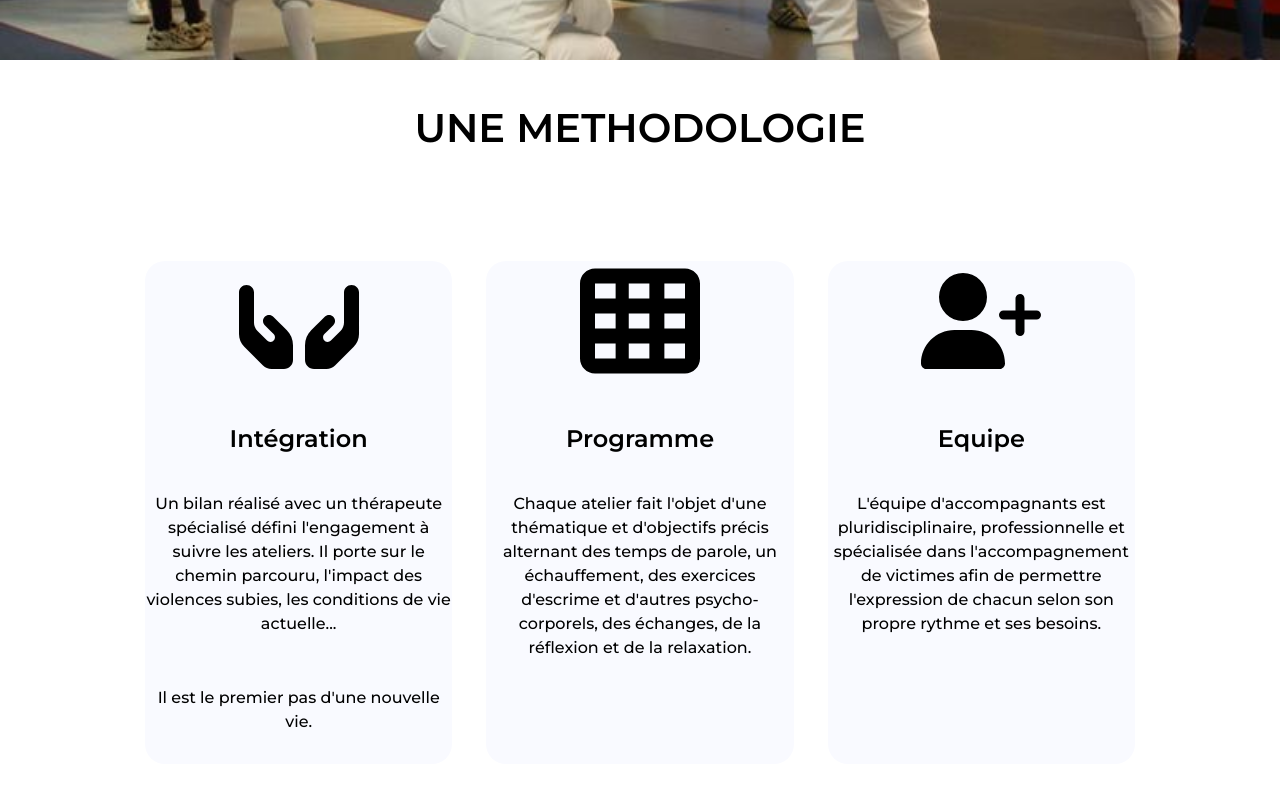
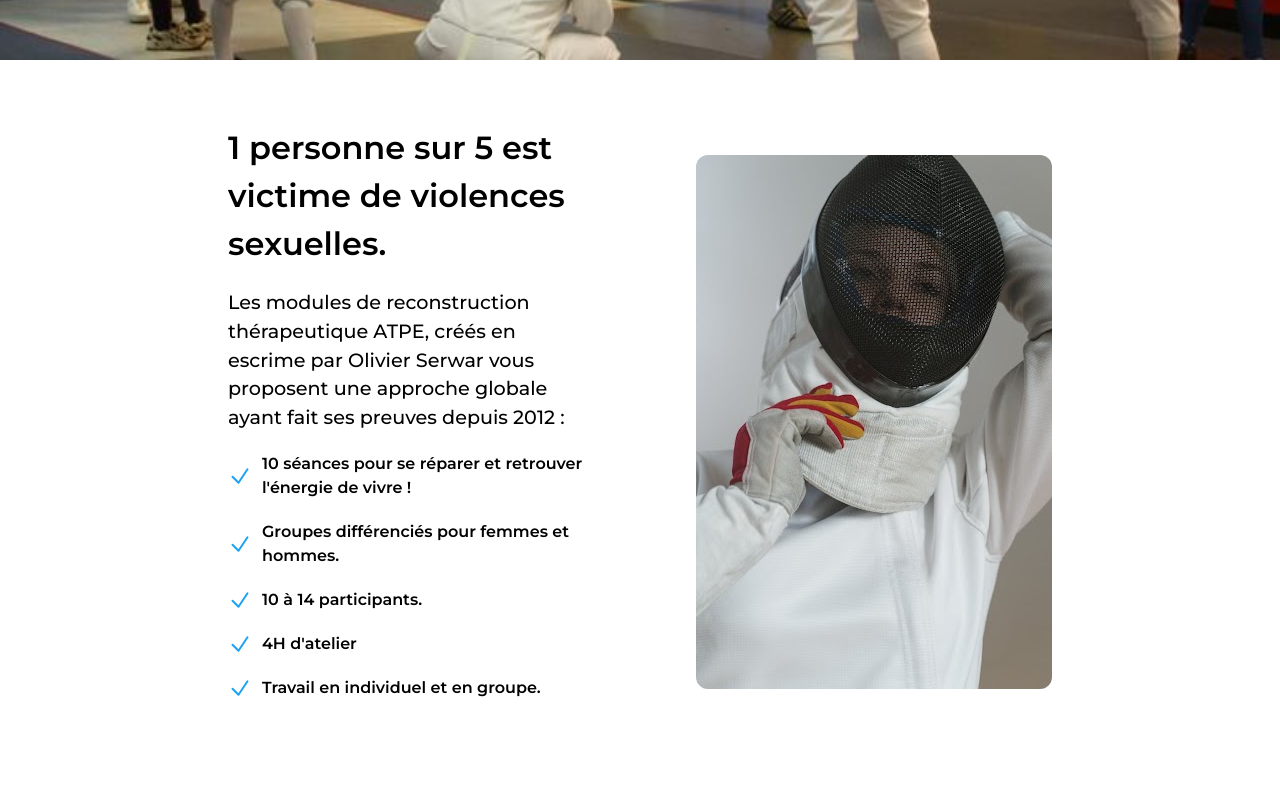
Before and after one commit to Matsuel/ATPE, a Next.js app: page /violences-sexuelles in a window 1280 px wide. Shown: the part 500-1300 px from the top of the page. Built offline with nearby package versions, Linux system fonts and the light colour scheme.

Commit message:
add violences stats

```diff
--- a/src/pages/violences-sexuelles.tsx
+++ b/src/pages/violences-sexuelles.tsx
@@ -7,9 +7,10 @@ import TopPic from '@/Components/TopPic/TopPic';
 import TabName from '@/Components/TabName/TabName';
 import Infos, { InfosProps } from '@/Components/Infos/Infos';
 import { faArrowsUpDownLeftRight, faFaceSmile, faHandsHolding, faSquareCheck, faTableCells, faUserPlus } from '@fortawesome/free-solid-svg-icons';
+import Image from 'next/image';
+import ImgEscrime8 from '@/assets/imgEscrime8.jpg';
+import Check from '@/assets/check.svg';
 import Subtitle from '@/Components/Subtitle/Subtitle';
-import Trees from '@/assets/trees.jpg';
-import Image from 'next/image';
 
 interface ViolencesProps {
 
@@ -62,6 +63,16 @@ const MethodoliesArray: InfosProps[] = [
     }
 ]
 
+const StepsViolences: string[] = [
+    "10 séances pour se réparer et retrouver l'énergie de vivre !",
+    "Groupes différenciés pour femmes et hommes.",
+    "10 à 14 participants.",
+    "4H d'atelier",
+    "Travail en individuel et en groupe."
+]
+
+
+
 const Violences = ({ }: ViolencesProps) => {
     return (
         <div className={styles.Violences_container}>
@@ -70,6 +81,29 @@ const Violences = ({ }: ViolencesProps) => {
             <TabName name="Violences sexuelles" />
 
             <TopPic image={ImgEscrime7} text="Violences sexuelles" />
+
+            <div className={styles.ViolencesStats}>
+                <div className={styles.ViolencesStatsTexts}>
+                    <p className={styles.ViolencesStatsSpeech}>
+                        1 personne sur 5 est victime de violences sexuelles.
+                    </p>
+                    <p className={styles.ViolencesStatsText}>
+                        Les modules de reconstruction thérapeutique ATPE,  créés en escrime par Olivier Serwar vous proposent une approche globale ayant fait ses preuves depuis 2012 :
+                    </p>
+
+                    {
+                        StepsViolences.map((step: string, index: number) => {
+                            return (
+                                <p key={index} className={styles.ViolencesStatsStep}>
+                                    <Image src={Check} alt="Check" className={styles.ViolencesStatsCheck} />
+                                    {step}
+                                </p>
+                            )
+                        })
+                    }
+                </div>
+                <Image src={ImgEscrime8} alt="Escrime" className={styles.ViolencesStatsImage} />
+            </div>
 
             <Subtitle text="UNE METHODOLOGIE" />
 
@@ -95,6 +129,10 @@ const Violences = ({ }: ViolencesProps) => {
                         Les objectifs avérés des modules de reconstruction thérapeutique par l'escrime sont de retrouver votre confiance, votre énergie de vie
                         et de reprendre en main votre destin.
                     </p>
+
+                    <a href="/contact" className={styles.ViolencesTreesContact}>
+                        Je souhaite plus d'informations
+                    </a>
                 </div>
             </div>
         </div>
--- a/src/styles/Violences.module.scss
+++ b/src/styles/Violences.module.scss
@@ -16,6 +16,53 @@
         flex-wrap: wrap;
         gap: 40px 0;
         margin-bottom: 5%;
+    }
+
+    .ViolencesStats {
+        width: 70%;
+        display: flex;
+        flex-direction: row;
+        justify-content: center;
+        gap: 20px;
+        align-items: center;
+        margin-bottom: 5%;
+        margin-top: 5%;
+
+        .ViolencesStatsTexts {
+            color: #000;
+            width: 50%;
+
+            .ViolencesStatsSpeech {
+                font-family: 'Montserrat', sans-serif;
+                font-weight: 600;
+                font-size: 2rem;
+                margin-bottom: 20px;
+            }
+
+            .ViolencesStatsText {
+                width: 80%;
+                font-family: 'Montserrat', sans-serif;
+                font-weight: 500;
+                font-size: 1.2rem;
+                text-align: left;
+                margin-bottom: 20px;
+            }
+
+            .ViolencesStatsStep {
+                width: 80%;
+                font-family: 'Montserrat', sans-serif;
+                font-weight: 600;
+                font-size: 1rem;
+                margin-bottom: 20px;
+                display: flex;
+                flex-direction: row;
+                gap: 10px;
+            }
+        }
+
+        .ViolencesStatsImage {
+            border-radius: 12px;
+        }
     }
 
     .ViolencesTrees {
@@ -80,6 +127,23 @@
                 text-align: center;
                 margin-bottom: 5%;
             }
+
+            .ViolencesTreesContact {
+                color: #fff;
+                font-family: 'Montserrat', sans-serif;
+                font-weight: 600;
+                font-size: 1.5rem;
+                padding: 10px 20px;
+                border: none;
+                border-radius: 10px;
+                background: linear-gradient(to right, #85e1eb, #bfe1d1, #e7e2c2);
+                cursor: pointer;
+                transition: 0.3s;
+
+                &:hover {
+                    background: linear-gradient(to right, #bfe1d1, #85e1eb, #e7e2c2);
+                }
+            }
         }
 
     }
```
Also changed, not shown: src/assets/imgEscrime8.jpg (added).
